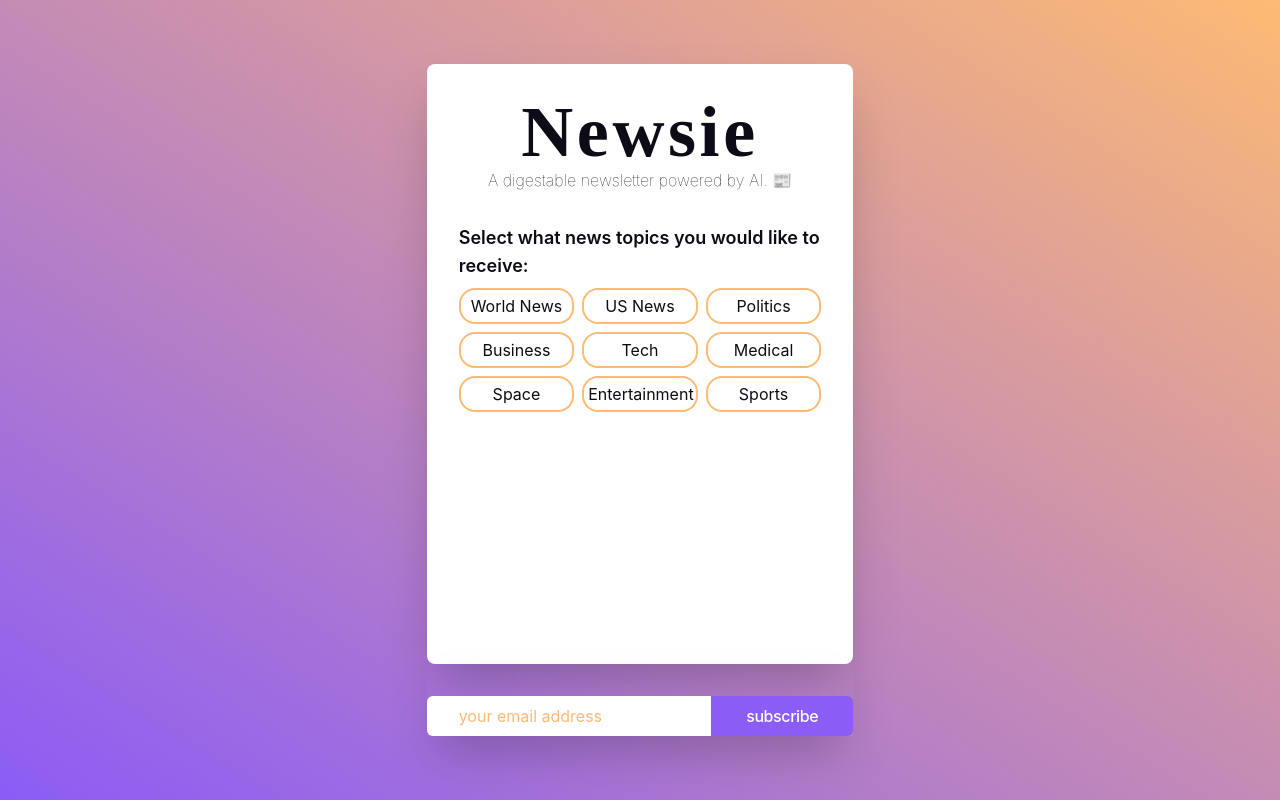
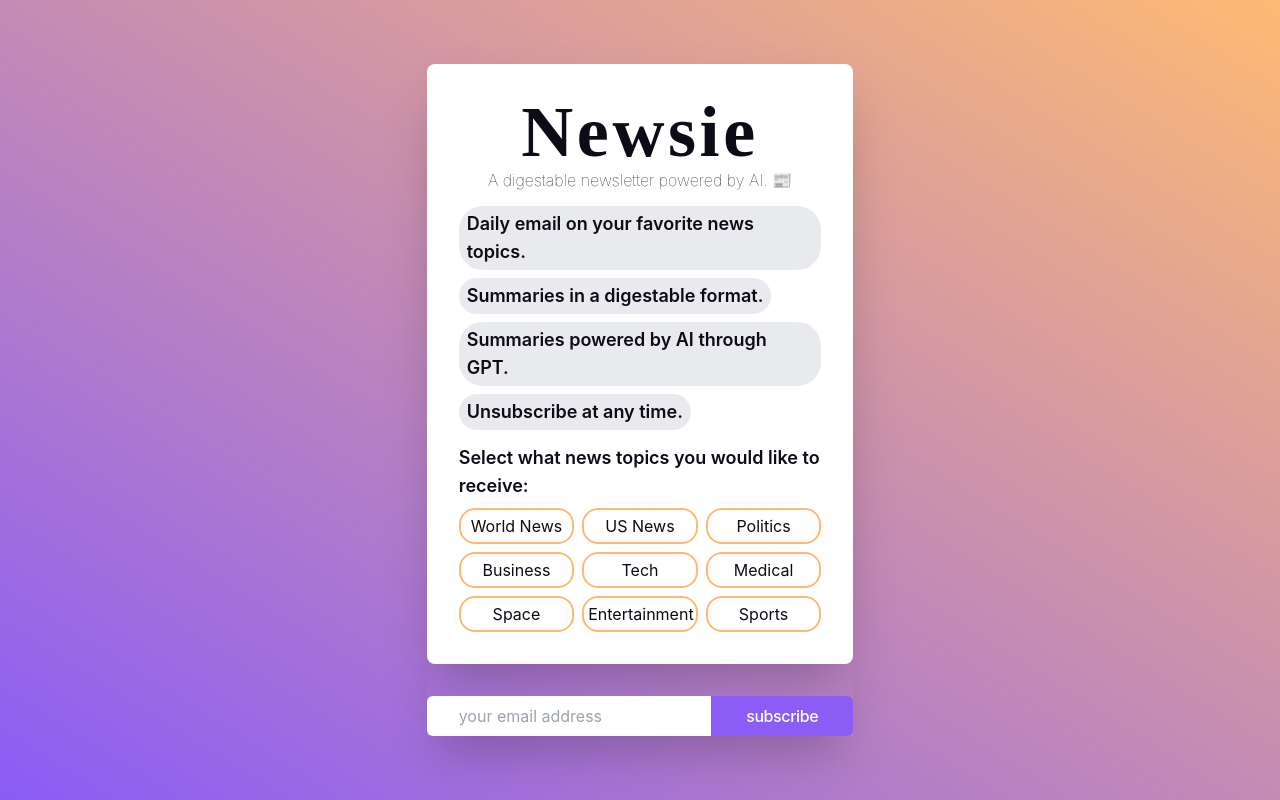
Before and after one commit to parisosuch-dev/newsie, a React (Create React App) app: page / in a window 1280 px wide. Built offline with nearby package versions, Linux system fonts and the light colour scheme.

Commit message:
added about section component

```diff
--- /dev/null
+++ b/src/components/AboutSection.js
@@ -0,0 +1,12 @@
+export const AboutSection = () => {
+    const pStyle = "text-lg font-inter font-semibold bg-gray-300/50 rounded-3xl px-2 py-1 w-fit transition ease-in-out delay-50 hover:shadow-md hover:-translate-y-1"
+
+    return (
+        <div className="space-y-2">
+            <p className={pStyle}>Daily email on your favorite news topics.</p>
+            <p className={pStyle}>Summaries in a digestable format.</p>
+            <p className={pStyle}>Summaries powered by AI through GPT.</p>
+            <p className={pStyle}>Unsubscribe at any time.</p>
+        </div>
+    )
+}
--- a/src/pages/Landing.js
+++ b/src/pages/Landing.js
@@ -1,14 +1,18 @@
 import { Button } from "../components/Button";
+import { AboutSection } from "../components/AboutSection";
 
 export const Landing = () => {
     const topics = ['World News', 'US News', 'Politics', 'Business', 'Tech', 'Medical', 'Space', 'Entertainment', 'Sports']
 
     return (
         <div className="h-screen bg-gradient-to-tr from-violet-500 to-orange-300 flex flex-col items-center justify-center space-y-0">
-            <div className="bg-white text-void shadow-2xl p-8 rounded-lg h-3/4 w-1/3">
-                <h1 className="text-7xl font-unbounded font-semibold tracking-wider text-center">Newsie</h1>
-                <h2 className="font-inter font-thin text-md text-center">A digestable newsletter powered by AI. 📰</h2>
-                <div className="pt-8">
+            <div className="bg-white text-void shadow-2xl p-8 flex flex-col justify-between rounded-lg h-3/4 w-1/3">
+                <div>
+                    <h1 className="text-7xl font-unbounded font-semibold tracking-wider text-center">Newsie</h1>
+                    <h2 className="font-inter font-thin text-md text-center">A digestable newsletter powered by AI. 📰</h2>
+                </div>
+                <AboutSection />
+                <div className="">
                     <p className="font-inter text-lg font-semibold">Select what news topics you would like to receive:</p>
                     <div className="pt-2 grid grid-cols-3 text-center gap-2 font-inter">
                         {topics.map((item) => (
@@ -19,7 +23,7 @@ export const Landing = () => {
             </div>
             <div className="pt-8 shadow-2xl w-1/3">
                 <input
-                    className="pl-8 py-2 placeholder:text-orange-300 rounded-tl-md rounded-bl-md w-2/3 outline-none font-inter"
+                    className="pl-8 py-2 rounded-tl-md rounded-bl-md w-2/3 outline-none font-inter"
                     placeholder="your email address"
                 />
                 <button className="bg-violet-500 rounded-tr-md rounded-br-md p-2 text-white font-inter font-medium tracking-tight w-1/3">subscribe</button>
```
